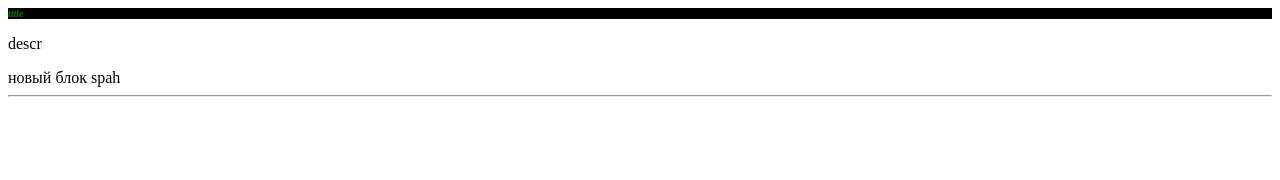
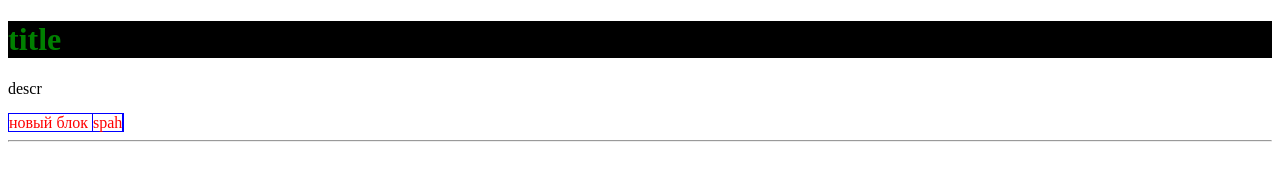
Before and after one commit to bublegum036/GITBASIC, a plain HTML site: page index.html in a window 1280 px wide. Drawn offline with Linux system fonts and the light colour scheme.

Commit message:
styles for task-4

```diff
--- a/src/style.css
+++ b/src/style.css
@@ -1,6 +1,13 @@
 h1 {
   color: green;
   background: black;
-  font-size: 10px;
-  font-style: italic;
 }
+
+span {
+  color: red;
+  border: 1px solid blue;
+}
+
+div {
+  max-width: 400px;
+}
```
